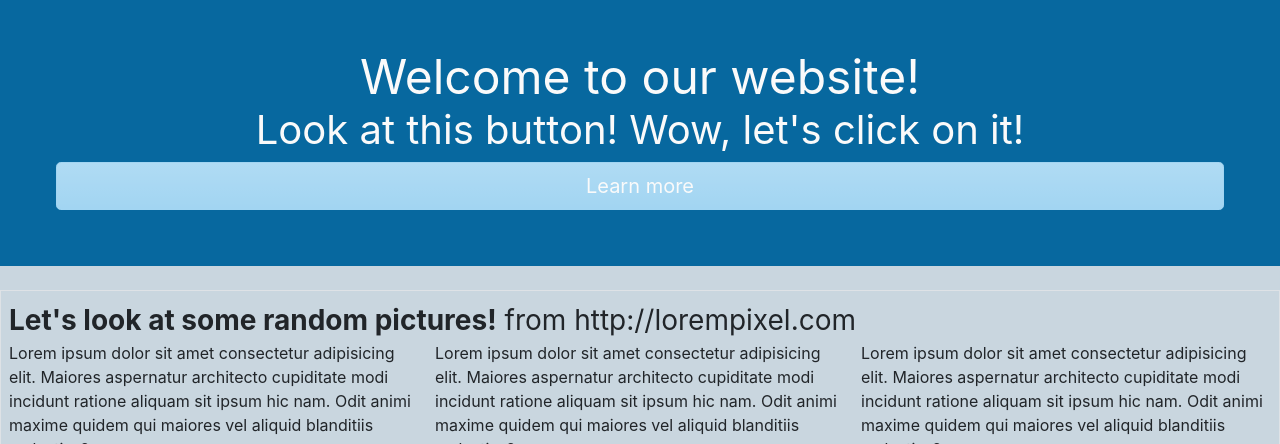
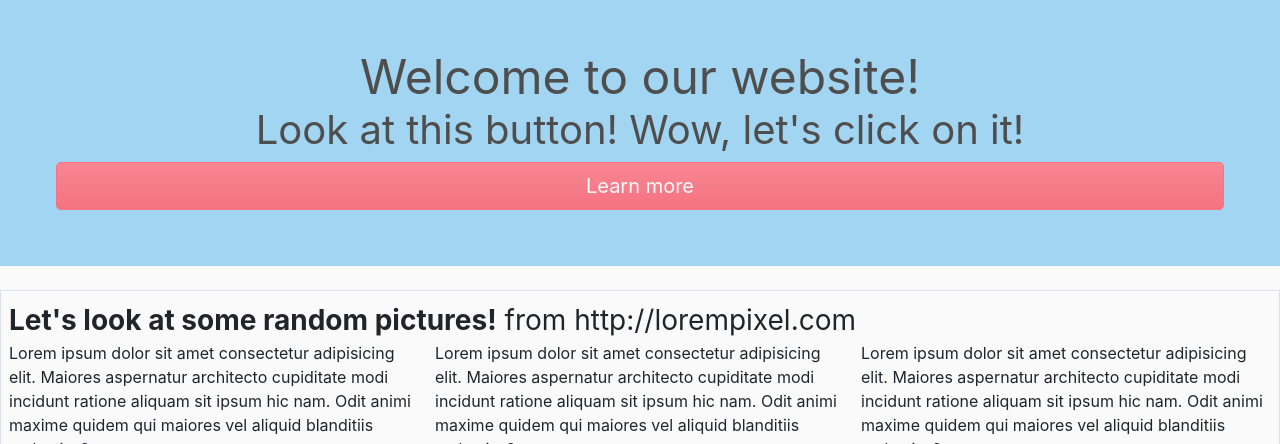
Before and after one commit to j-morris95/bootstrap-exercises, a plain HTML site: page index.html in a window 1280 px wide. Shown: the top 444 px of the page. Drawn offline with nearby package versions, Linux system fonts and the light colour scheme.

Commit message:
changed color scheme

```diff
--- a/index.html
+++ b/index.html
@@ -11,12 +11,12 @@
   <title>Document</title>
 </head>
 
-<body class="bg-secondary">
-  <div class="bg-primary p-5 text-center text-light">
+<body class="bg-light">
+  <div class="bg-info p-5 text-center text-dark">
     <div class="display-5"><b>Welcome to our website!</b></div>
     <div class="display-6"><b>Look at this button! Wow, let's click on it!</b></div>
     <div class="d-grid">
-      <button class="btn btn-lg btn-info text-light bg-gradient m-2">Learn more</button>
+      <button class="btn btn-lg btn-danger text-light bg-gradient m-2">Learn more</button>
     </div>
   </div>
   <div class="container-fluid">
```
